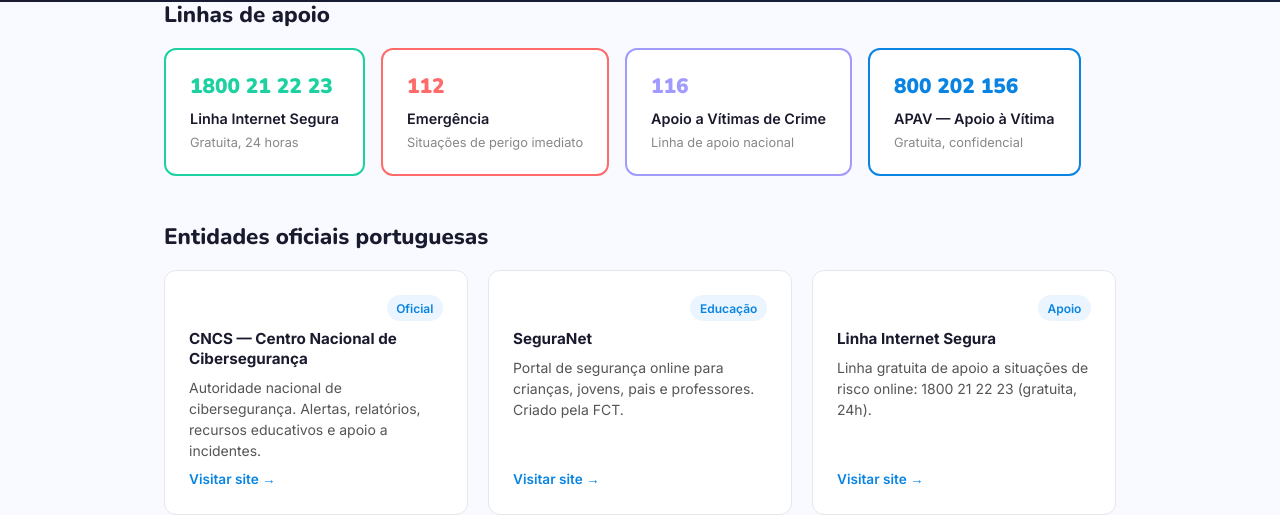
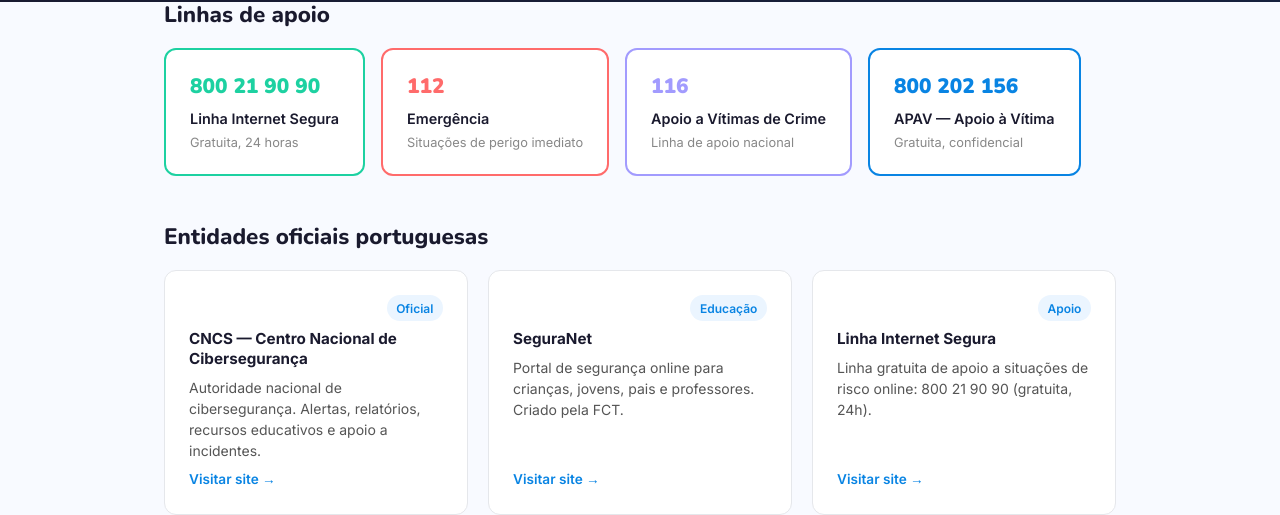
Before and after one commit to ciberacaro/navegaseguro, a SvelteKit app: page /recursos in a window 1280 px wide. Shown: the part 275-790 px from the top of the page. Built offline with nearby package versions, Linux system fonts and the light colour scheme.

Commit message:
fix: corrigir número Linha Internet Segura e link no branch de feature
https://claude.ai/code/session_01AMwS7uYtiwAcqo9NRRhsKf

```diff
--- a/src/routes/recursos/+page.svelte
+++ b/src/routes/recursos/+page.svelte
@@ -5,7 +5,7 @@
 			recursos: [
 				{ nome: 'CNCS — Centro Nacional de Cibersegurança', desc: 'Autoridade nacional de cibersegurança. Alertas, relatórios, recursos educativos e apoio a incidentes.', url: 'https://www.cncs.gov.pt', tag: 'Oficial' },
 				{ nome: 'SeguraNet', desc: 'Portal de segurança online para crianças, jovens, pais e professores. Criado pela FCT.', url: 'https://www.seguranet.pt', tag: 'Educação' },
-				{ nome: 'Linha Internet Segura', desc: 'Linha gratuita de apoio a situações de risco online: 1800 21 22 23 (gratuita, 24h).', url: 'https://www.internetcivil.pt', tag: 'Apoio' },
+				{ nome: 'Linha Internet Segura', desc: 'Linha gratuita de apoio a situações de risco online: 800 21 90 90 (gratuita, 24h).', url: 'https://www.seguranet.pt/pt/linha-internet-segura', tag: 'Apoio' },
 				{ nome: 'GNR — Núcleo de Investigação Criminal', desc: 'Para reportar crimes informáticos e cibercrime. Pode fazer queixa na esquadra ou online.', url: 'https://www.gnr.pt', tag: 'Denúncia' },
 				{ nome: 'Polícia Judiciária — Unidade de Cibercrime', desc: 'Para crimes informáticos graves (hacking, fraudes bancárias, predadores online).', url: 'https://www.policiajudiciaria.pt', tag: 'Denúncia' },
 				{ nome: 'CMVM — Comissão do Mercado de Valores Mobiliários', desc: 'Verifica se uma plataforma de investimento tem autorização legal para operar em Portugal.', url: 'https://www.cmvm.pt', tag: 'Finanças' }
@@ -30,7 +30,7 @@
 	];
 
 	const linhas = [
-		{ numero: '1800 21 22 23', nome: 'Linha Internet Segura', desc: 'Gratuita, 24 horas', cor: '#1DD1A1' },
+		{ numero: '800 21 90 90', nome: 'Linha Internet Segura', desc: 'Gratuita, 24 horas', cor: '#1DD1A1' },
 		{ numero: '112', nome: 'Emergência', desc: 'Situações de perigo imediato', cor: '#FF6B6B' },
 		{ numero: '116', nome: 'Apoio a Vítimas de Crime', desc: 'Linha de apoio nacional', cor: '#A29BFE' },
 		{ numero: '800 202 156', nome: 'APAV — Apoio à Vítima', desc: 'Gratuita, confidencial', cor: '#0984E3' }
```
